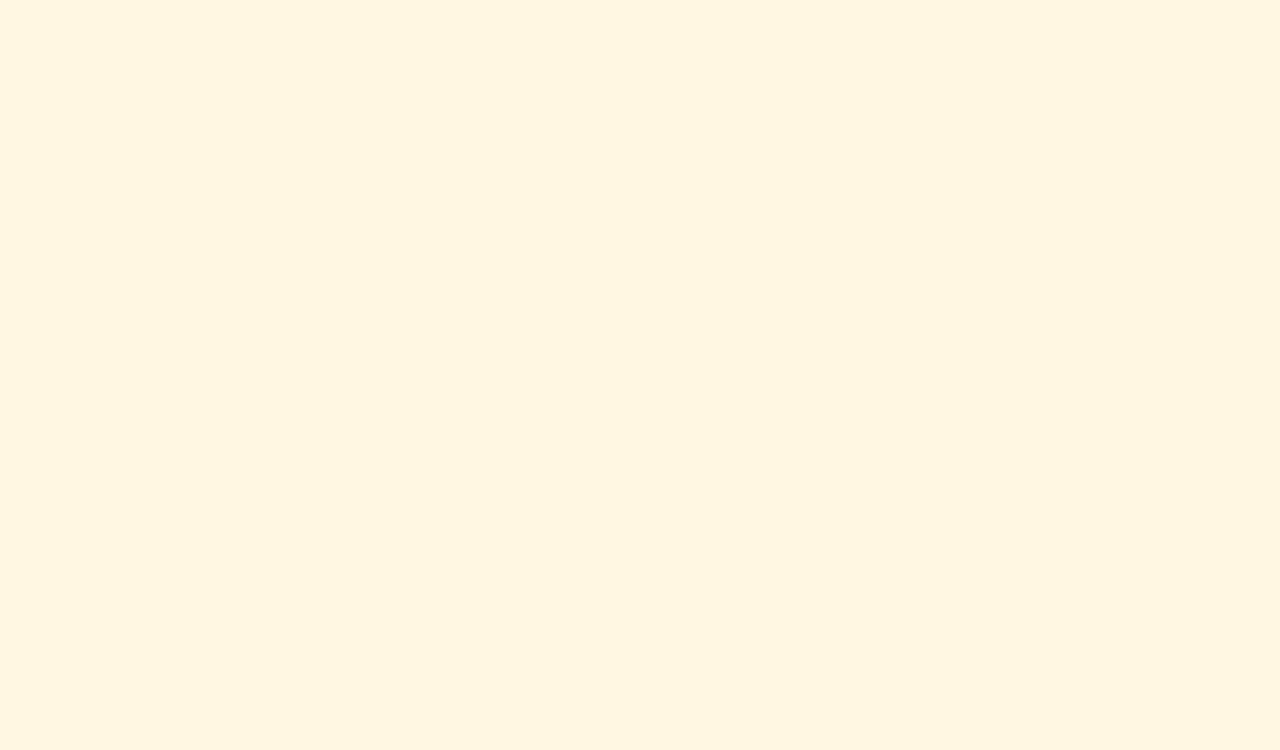
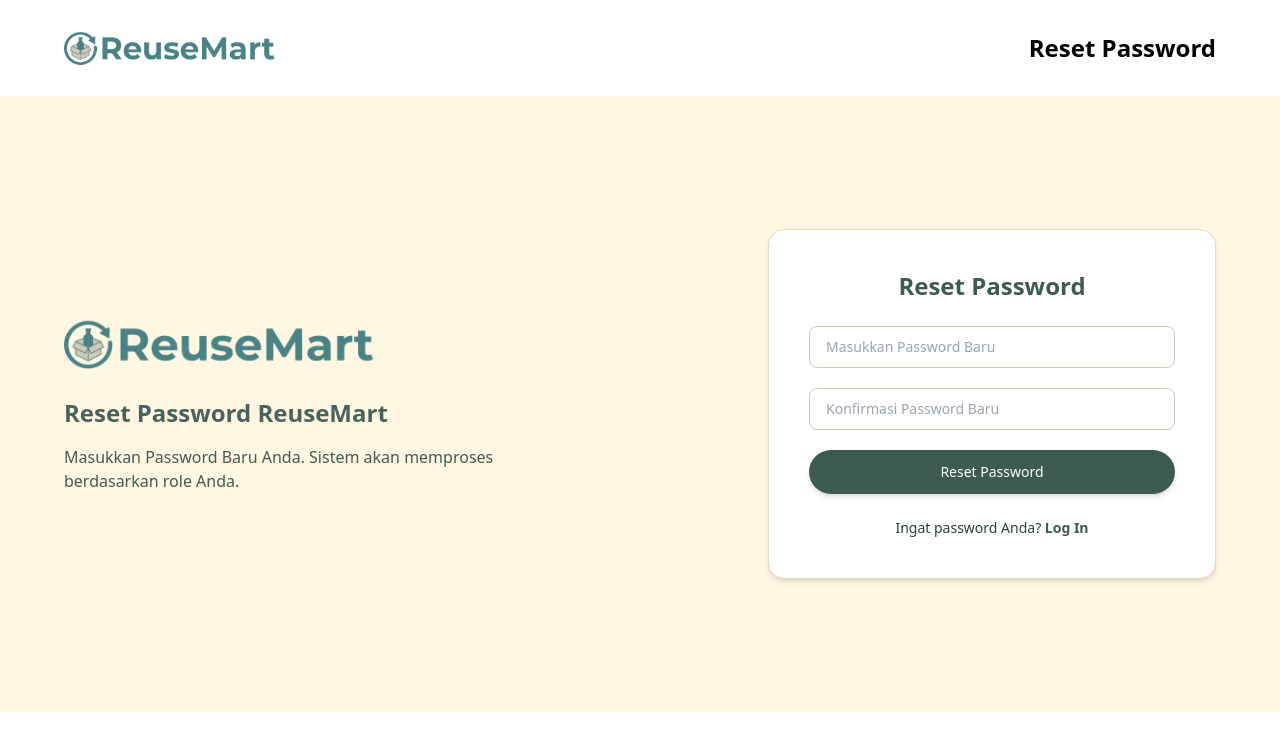
Before and after one commit to ntedja/frontend_p3l_h, a React (Vite) app: page /reset-password in a window 1280 px wide. Before the commit this address had no page. Shown: the top 750 px of the page. Built offline with nearby package versions, Linux system fonts and the light colour scheme.

Commit message:
footer, reset password page

```diff
--- a/src/App.tsx
+++ b/src/App.tsx
@@ -12,6 +12,7 @@
 import ReuseMartCarePage from './pages/ReuseMartCarePage';
 import ProfilePage from './pages/ProfilePage';
 import ForgotPasswordPage from './pages/ForgotPasswordPage';
+import ResetPasswordPage from './pages/ResetPasswordPage';
 
 export default function App() {
   return (
@@ -30,6 +31,7 @@
         <Route path="/registerorganisasi" element={<RegisterPageOrganisasi />} />
         <Route path="/profile" element={<ProfilePage />} />
         <Route path="/forgot-password" element={<ForgotPasswordPage />} />
+        <Route path="/reset-password" element={<ResetPasswordPage />} />
       </Routes>
     </BrowserRouter>
   );
--- a/src/components/Footer.tsx
+++ b/src/components/Footer.tsx
@@ -5,7 +5,7 @@
     <footer className="bg-[#D2CDB7] mt-10 pt-6">
       <div className="max-w-full mx-auto px-6 flex justify-center gap-x-20 items-start flex-wrap text-[#2D4C41] text-sm pb-6">
         {/* Kiri - Logo */}
-        <div className="flex items-center gap-2 text-2xl font-bold text-[#48635B] whitespace-nowrap">
+        <div className="flex items-center gap-2 text-2xl font-bold text-[#48635B] whitespace-nowrap mt-5">
           <img src={logoImage} alt="ReuseMart Logo" className="w-100 h-70 cursor-pointer" />
         </div>
 
--- /dev/null
+++ b/src/pages/ResetPasswordPage.tsx
@@ -0,0 +1,115 @@
+import { useState } from 'react';
+import { useNavigate } from 'react-router-dom';
+import axios from 'axios';
+import logoImage from '../assets/logo.png';
+
+export default function ResetPasswordPage() {
+  const navigate = useNavigate();
+  const [password, setPasswordNew] = useState('');
+  const [confirmPassword, setConfirmPassword] = useState('');
+  const [errorMessage, setErrorMessage] = useState('');
+  const [successMessage, setSuccessMessage] = useState('');
+
+  const handleSubmit = async (e: React.FormEvent) => {
+    e.preventDefault();
+
+    if (!password || !confirmPassword) {
+      setErrorMessage('Semua kolom wajib diisi');
+      return;
+    }
+
+    if (password !== confirmPassword) {
+      setErrorMessage('Password dan Konfirmasi Password tidak cocok');
+      return;
+    }
+
+    try {
+      const res = await axios.post('http://localhost:8000/api/forgot-password', {
+        password,
+      });
+
+      const { message } = res.data;
+
+      setErrorMessage('');
+      setSuccessMessage(message);
+    } catch (err: any) {
+      const msg = err.response?.data?.message || 'Terjadi kesalahan. Coba lagi.';
+      setErrorMessage(msg);
+      setSuccessMessage('');
+    }
+  };
+
+  return (
+    <div className="min-h-screen bg-[#FFF7E2] text-[#1E2B32] flex flex-col">
+      {/* Strip Atas */}
+      <div className="bg-white py-7 px-6">
+        <div className="max-w-6xl mx-auto flex items-center justify-between">
+          <div
+            onClick={() => navigate('/')}
+            className="flex items-center gap-2 text-2xl font-bold text-[#48635B] cursor-pointer"
+          >
+            <img src={logoImage} alt="Logo" className="w-17 h-10" />
+          </div>
+          <h1 className="text-2xl font-semibold text-black">Reset Password</h1>
+        </div>
+      </div>
+
+      {/* Konten */}
+      <div className="flex-1 bg-[#FFF7E2] flex items-center justify-center px-4">
+        <div className="max-w-6xl w-full flex flex-col md:flex-row justify-between items-center gap-14 py-16">
+          {/* Kiri */}
+          <div className="text-center md:text-left flex-1">
+            <img src={logoImage} alt="ReuseMart Logo" className="w-80 h-70 mx-auto md:mx-0" />
+            <h1 className="text-[#48635B] text-xl md:text-2xl font-bold mt-6">
+              Reset Password ReuseMart
+            </h1>
+            <p className="text-base mt-4 text-[#405C53] max-w-md mx-auto md:mx-0">
+              Masukkan Password Baru Anda. Sistem akan memproses berdasarkan role Anda.
+            </p>
+          </div>
+
+          {/* Kanan */}
+          <div className="bg-white rounded-2xl shadow-md p-10 w-full max-w-md border border-[#E1DBC0]">
+            <h2 className="text-2xl font-bold text-center mb-6 text-[#3E5B50]">Reset Password</h2>
+            <form className="space-y-5" onSubmit={handleSubmit}>
+              <input
+                type="password"
+                placeholder="Masukkan Password Baru"
+                value={password}
+                onChange={(e) => setPasswordNew(e.target.value)}
+                className="w-full border border-[#CFCAB5] bg-white text-[#2F3F3A] rounded-lg px-4 py-2.5 text-sm"
+                required
+              />
+              <input
+                type="password"
+                placeholder="Konfirmasi Password Baru"
+                value={confirmPassword}
+                onChange={(e) => setConfirmPassword(e.target.value)}
+                className="w-full border border-[#CFCAB5] bg-white text-[#2F3F3A] rounded-lg px-4 py-2.5 text-sm"
+                required
+              />
+              {errorMessage && <p className="text-sm text-red-600 -mt-2">{errorMessage}</p>}
+              {successMessage && <p className="text-sm text-green-600 -mt-2">{successMessage}</p>}
+              <button
+                type="submit"
+                className="w-full bg-[#3E5B50] hover:bg-[#2D4C41] text-white py-3 rounded-full shadow-md text-sm transition-all duration-200"
+              >
+                Reset Password
+              </button>
+            </form>
+
+            <p className="text-sm text-center mt-6 text-[#2F3F3A]">
+              Ingat password Anda?{' '}
+              <a href="/login" className="text-[#3E5B50] font-semibold hover:underline">
+                Log In
+              </a>
+            </p>
+          </div>
+        </div>
+      </div>
+
+      {/* Strip Bawah */}
+      <div className="bg-white py-11" />
+    </div>
+  );
+}
```
